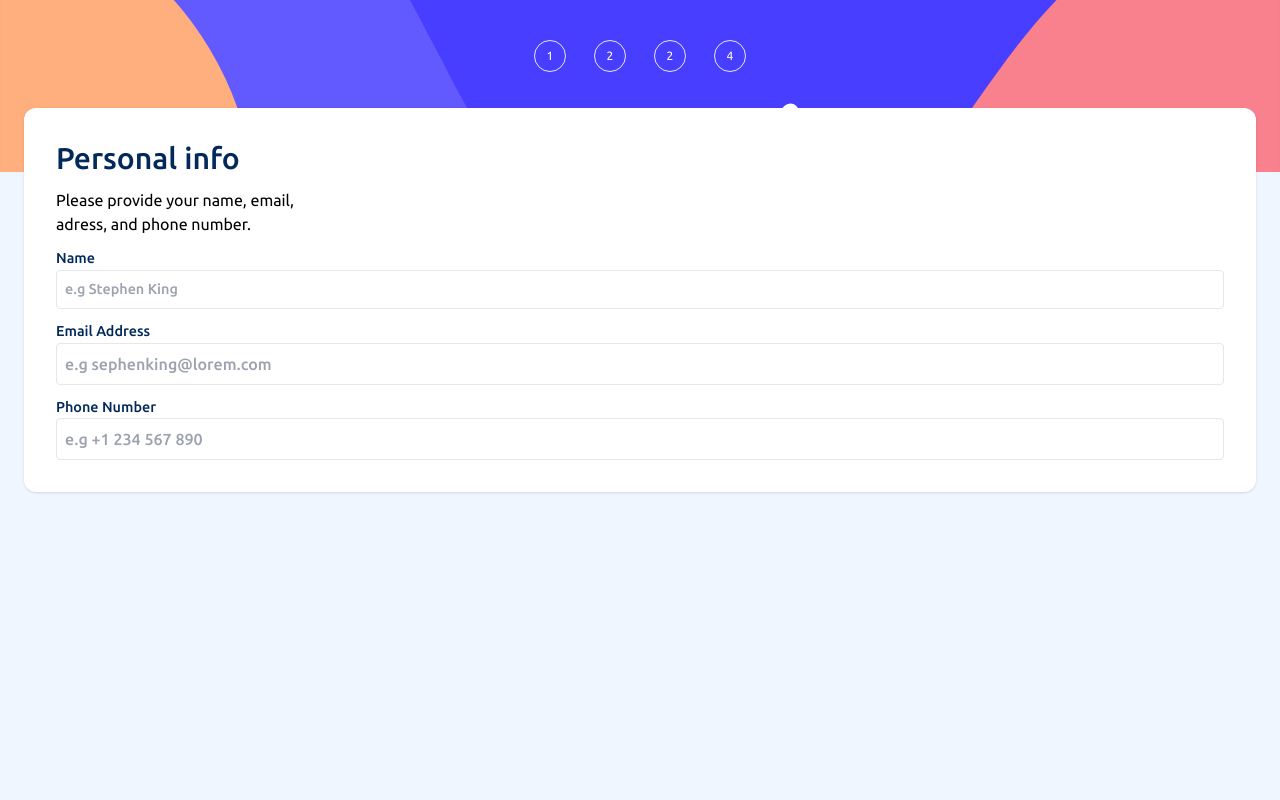
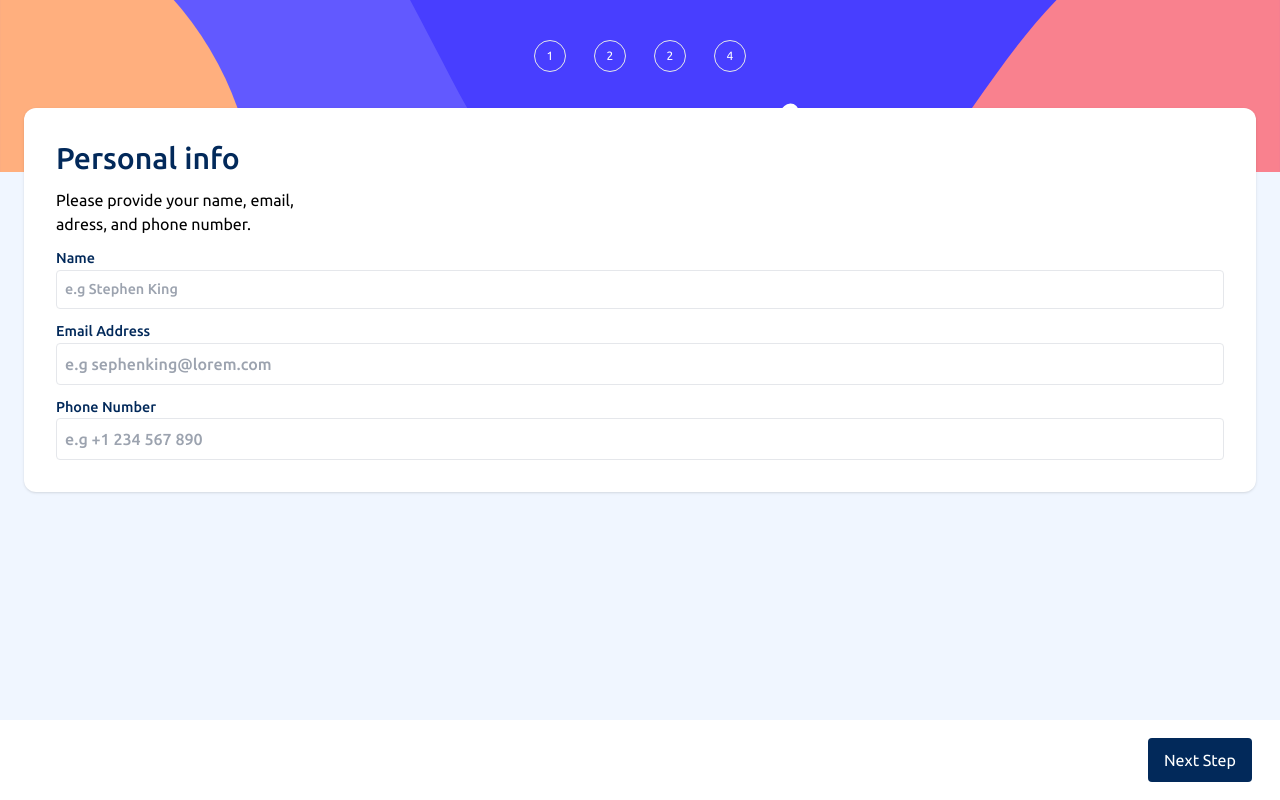
Before and after one commit to marreropd/multi-step-form-main, a React (Vite) app: page / in a window 1280 px wide. Built offline with nearby package versions, Linux system fonts and the light colour scheme.

Commit message:
add footer

```diff
--- a/src/components/MultiStepForm.jsx
+++ b/src/components/MultiStepForm.jsx
@@ -3,7 +3,7 @@ import "./MultiStepForm.css";
 
 const MultiStepForm = () => {
   return (
-    <section className="h-screen font-main-font">
+    <section className="flex h-screen flex-col font-main-font">
       <div className="h-[10.75rem] w-[100%] bg-[url('/assets/images/bg-sidebar-mobile.svg')] bg-cover bg-center bg-no-repeat py-10">
         <header>
           <ul className="relative flex list-none items-center  justify-center gap-7">
@@ -30,11 +30,16 @@ const MultiStepForm = () => {
           </ul>
         </header>
         <FirstStepForm />
-        {/*   <label for="submit-form-step-1" tabindex="0">
+      </div>
+      <footer className="fixed bottom-0 flex h-[5rem] w-full items-center justify-end bg-white px-7 align-middle">
+        <label
+          for="submit-form-step-1"
+          tabindex="0"
+          className="rounded bg-marine-blue px-4 py-[.6rem] text-white"
+        >
           Next Step
-        </label> */}
-      </div>
-
+        </label>
+      </footer>
       {/*       <p className="bg-marine-blue text-light-blue">hola</p> */}
     </section>
   );
```
